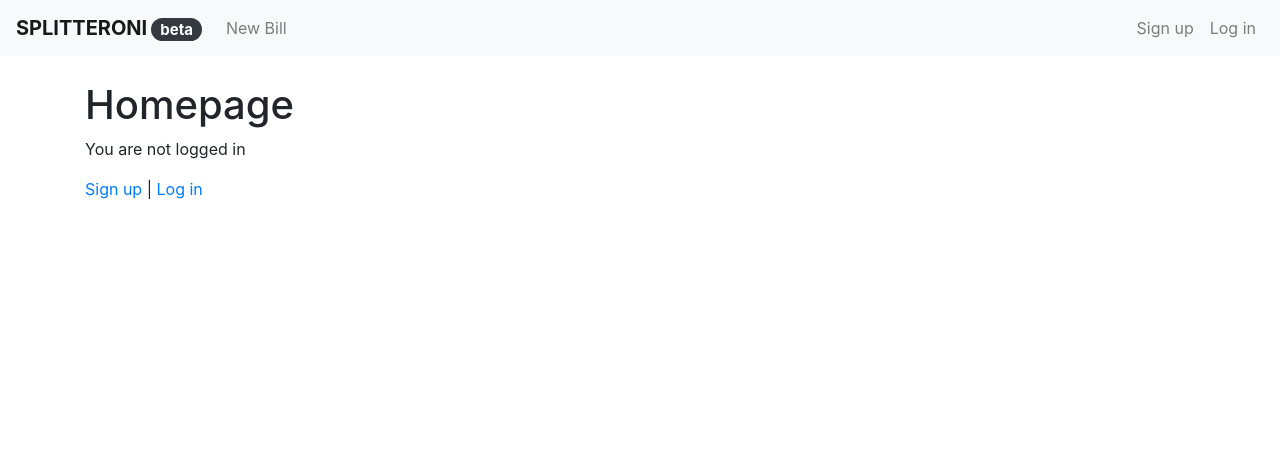
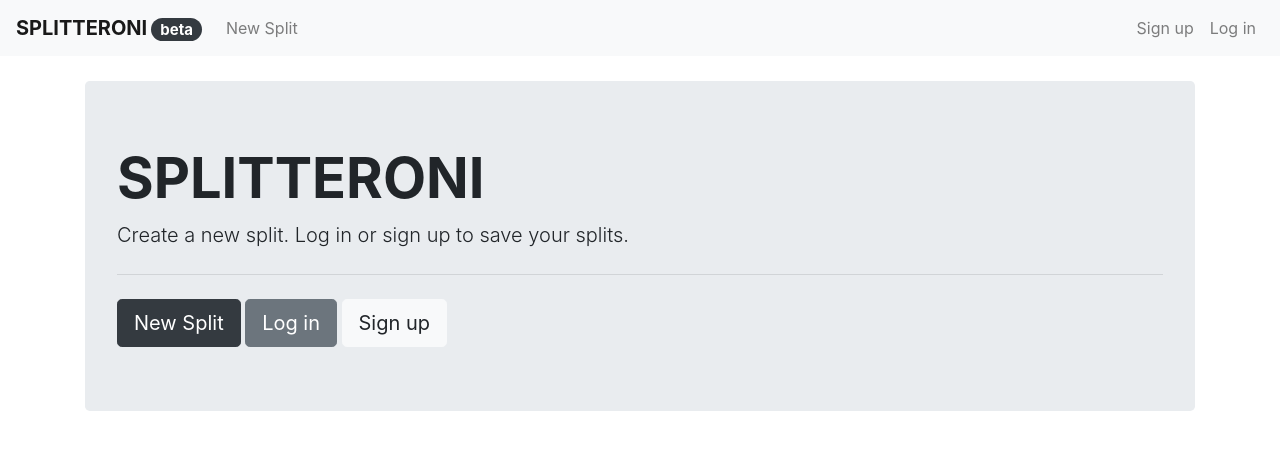
Before and after one commit to jlamonade/splitteroni, a Django app: template templates/home.html in a window 1280 px wide. Shown: the top 450 px of the page. Run offline with Django 3.2, Linux system fonts and the light colour scheme; the template is opened without the code that fills it, so the values that code supplies are empty; some libraries are stand-ins or nearby versions.

Commit message:
updated base.html, home.html, bill_detail.html

```diff
--- a/splitter/views.py
+++ b/splitter/views.py
@@ -1,8 +1,7 @@
-from django.shortcuts import render
 from django.views.generic import CreateView, DetailView, DeleteView, ListView, UpdateView
 from django.shortcuts import get_object_or_404
 from django.urls import reverse_lazy
-from django.contrib.auth import get_user_model
+from django.contrib.auth.mixins import LoginRequiredMixin
 
 from .models import Bill, Person, Item
 
@@ -53,9 +52,10 @@ class PersonDeleteView(DeleteView):
         return reverse_lazy('bill-detail', args=[self.object.bill.id])
 
 
-class BillListView(ListView):
+class BillListView(LoginRequiredMixin ,ListView):
     template_name = 'splitter/bill_list.html'
     context_object_name = 'bills'
+    login_url = 'account_login'
 
     def get_queryset(self):
         qs = Bill.objects.filter(owner=self.request.user)
--- a/templates/_base.html
+++ b/templates/_base.html
@@ -28,7 +28,7 @@
         <ul class="navbar-nav mr-auto">
           </li>
           <li class="nav-item">
-            <a class="nav-link" href="{% url 'bill-create' %}">New Bill</a>
+            <a class="nav-link" href="{% url 'bill-create' %}">New Split</a>
           </li>
           {% if user.is_authenticated %}
           <li class="nav-item">
--- a/templates/home.html
+++ b/templates/home.html
@@ -3,13 +3,18 @@
 {% block title %}Home{% endblock title %}
 
 {% block content %}
-    <h1>Homepage</h1>
-    {% if user.is_authenticated %}
-        Hi {{ user.email }}!
-        <p><a href="{% url 'account_logout' %}">Log out</a></p>
-    {% else %}
-        <p>You are not logged in</p>
-        <a href="{% url 'account_signup' %}">Sign up</a> |
-        <a href="{% url 'account_login' %}">Log in</a>
-    {% endif %}
+    <div class="jumbotron">
+        <h1 class="display-4 font-weight-bold">SPLITTERONI</h1>
+        <p class="lead">
+            Create a new split. {% if not user.is_authenticated %}Log in or sign up to save your splits.{% endif %}
+        </p>
+        <hr class="my-4">
+        {% if user.is_authenticated %}
+            <a href="{% url 'bill-create' %}" class="btn btn-dark btn-lg">New Split</a>
+        {% else %}
+            <a href="{% url 'bill-create' %}" class="btn btn-dark btn-lg">New Split</a>
+            <a href="{% url 'account_login' %}" class="btn btn-secondary btn-lg">Log in</a>
+            <a href="{% url 'account_signup' %}" class="btn btn-light btn-lg">Sign up</a>
+        {% endif %}
+</div>
 {% endblock content %}
--- a/templates/splitter/bill_detail.html
+++ b/templates/splitter/bill_detail.html
@@ -8,7 +8,7 @@
         <h5>Tip: ${{ bill.tip }} Tax: ${{ bill.tax }}</h5>
         <div class="btn-group" role="group">
             <a href="{% url 'person-create' bill.pk %}" class="btn btn-dark">Add Person</a>
-            <a href="{% url 'bill-update' bill.pk %}" class="btn btn-dark">Update Bill</a>
+            <a href="{% url 'bill-update' bill.pk %}" class="btn btn-dark">Edit Split</a>
         </div>
     </div>
 
@@ -22,7 +22,7 @@
                     {% for item in shared_items %}
                         <li class="list-group-item">
                             {{ item.title }} - ${{ item.price }}
-                            <a href="{% url 'item-delete' item.pk %}" class="btn btn-warning">
+                            <a href="{% url 'item-delete' item.pk %}" class="badge badge-warning">
                                 Delete</a>
                         </li>
                     {% empty %}
@@ -48,7 +48,7 @@
                         {% for item in person.items.all %}
                             <li class="list-group-item">
                                 {{ item.title }} - ${{ item.price }}
-                                <a href="{% url 'item-delete' item.pk %}" class="btn btn-warning">Delete</a>
+                                <a href="{% url 'item-delete' item.pk %}" class="badge badge-warning">Delete</a>
                             </li>
                         {% empty %}
                             <li class="list-group-item">No items yet.</li>
```
Also changed, not shown: splitter/migrations/0001_initial.py.
